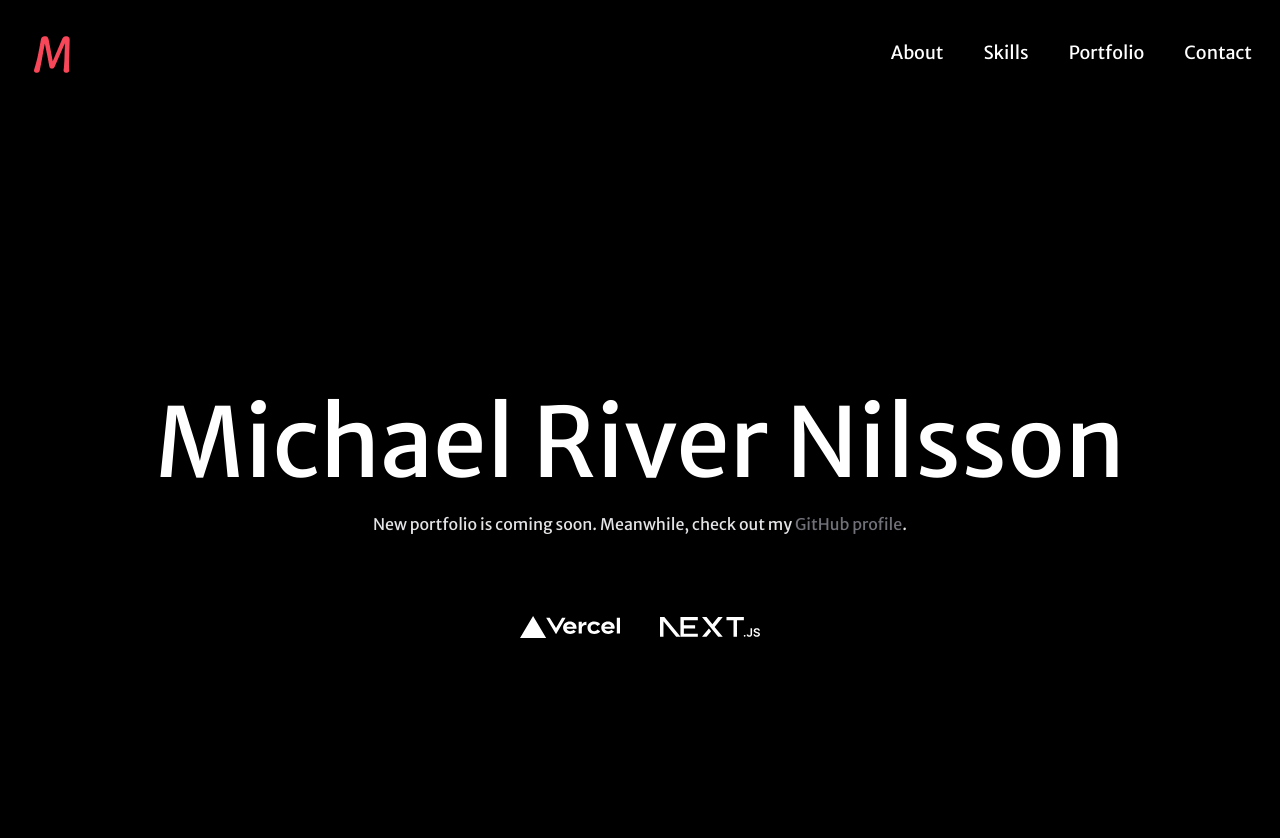
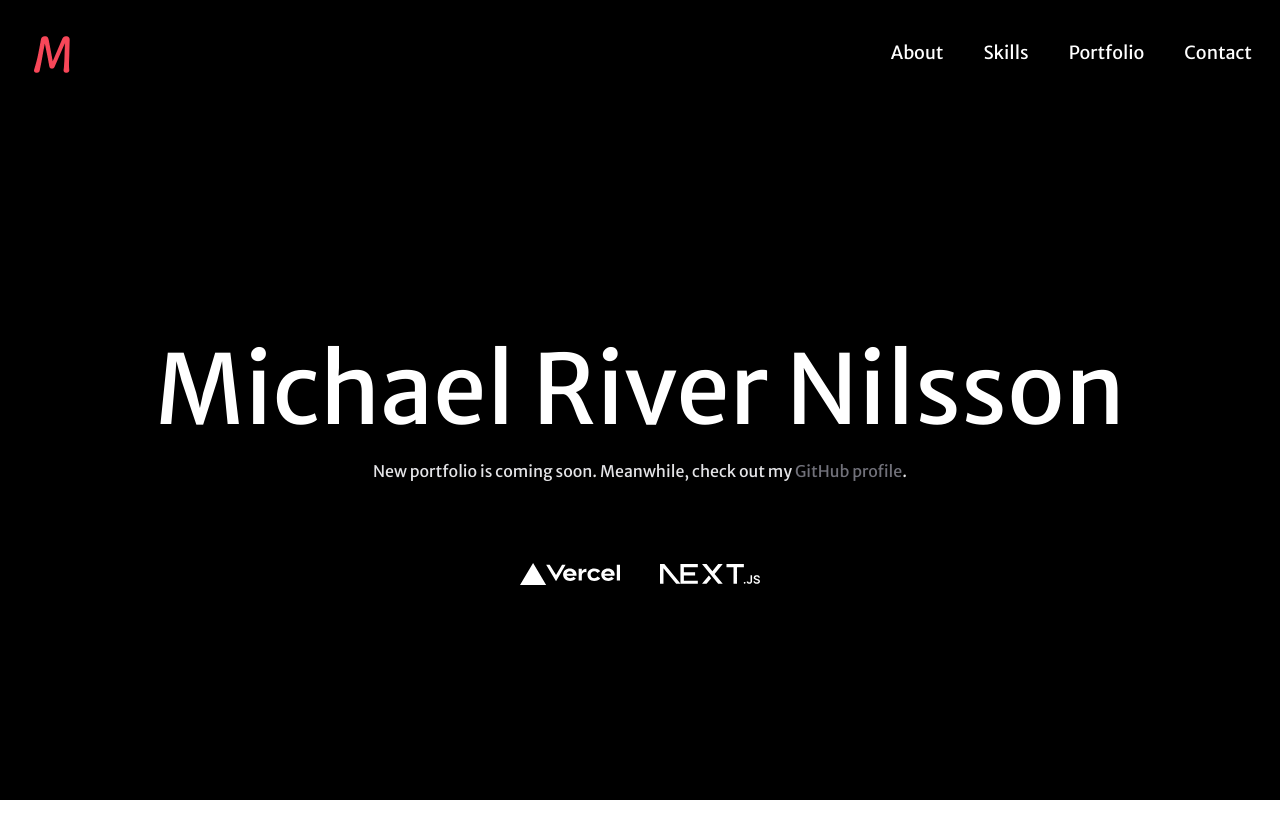
Before and after one commit to RiverMichael/mrn-portfolio, a Next.js app: page / in a window 1280 px wide. Shown: the top 838 px of the page. After the commit the page ends 800 px from the top, so only its background shows below. Built offline with nearby package versions, Linux system fonts and the light colour scheme.

Commit message:
Adds Footer component to Layout

```diff
--- a/app/globals.css
+++ b/app/globals.css
@@ -11,6 +11,10 @@
   --foreground-rgb: 255, 255, 255;
   --background-start-rgb: 0, 0, 0;
   --background-end-rgb: 0, 0, 0;
+}
+
+body {
+  @apply flex min-h-screen flex-col;
 }
 
 body,
--- a/app/layout.jsx
+++ b/app/layout.jsx
@@ -1,6 +1,7 @@
 import { Merriweather_Sans } from "next/font/google";
 import "./globals.css";
 import Header from "./components/ui/Header";
+import Footer from "./components/ui/Footer";
 
 const merriweather_sans = Merriweather_Sans({ subsets: ["latin"] });
 
@@ -16,6 +17,7 @@ export default function RootLayout({ children }) {
       <body className={merriweather_sans.className}>
         <Header />
         {children}
+        <Footer />
       </body>
     </html>
   );
--- a/app/page.jsx
+++ b/app/page.jsx
@@ -3,7 +3,7 @@ import Image from "next/image";
 
 export default function Home() {
   return (
-    <main className="mx-auto flex min-h-screen flex-col items-center justify-center px-5">
+    <main className="flex grow flex-col items-center justify-center px-5">
       <div className="animate-glow h-px w-screen animate-fade-left bg-gradient-to-r from-zinc-300/0 via-zinc-300/50 to-zinc-300/0 md:block" />
       <h1 className="text-edge-outline font-display z-10 animate-title cursor-default whitespace-nowrap text-wrap bg-white bg-clip-text py-5 text-center text-4xl text-transparent duration-1000 sm:text-6xl xl:text-8xl">
         Michael River Nilsson
```
